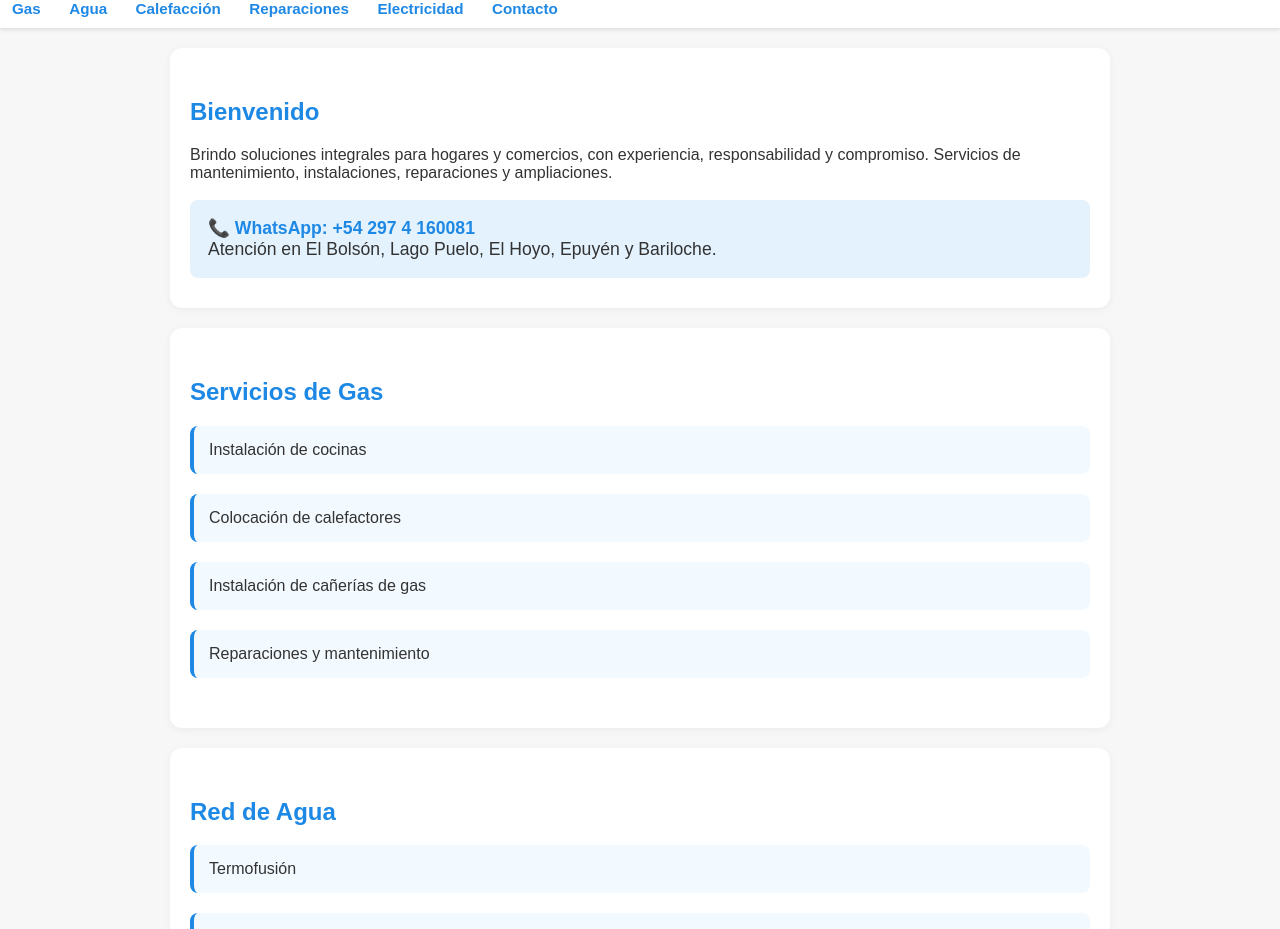
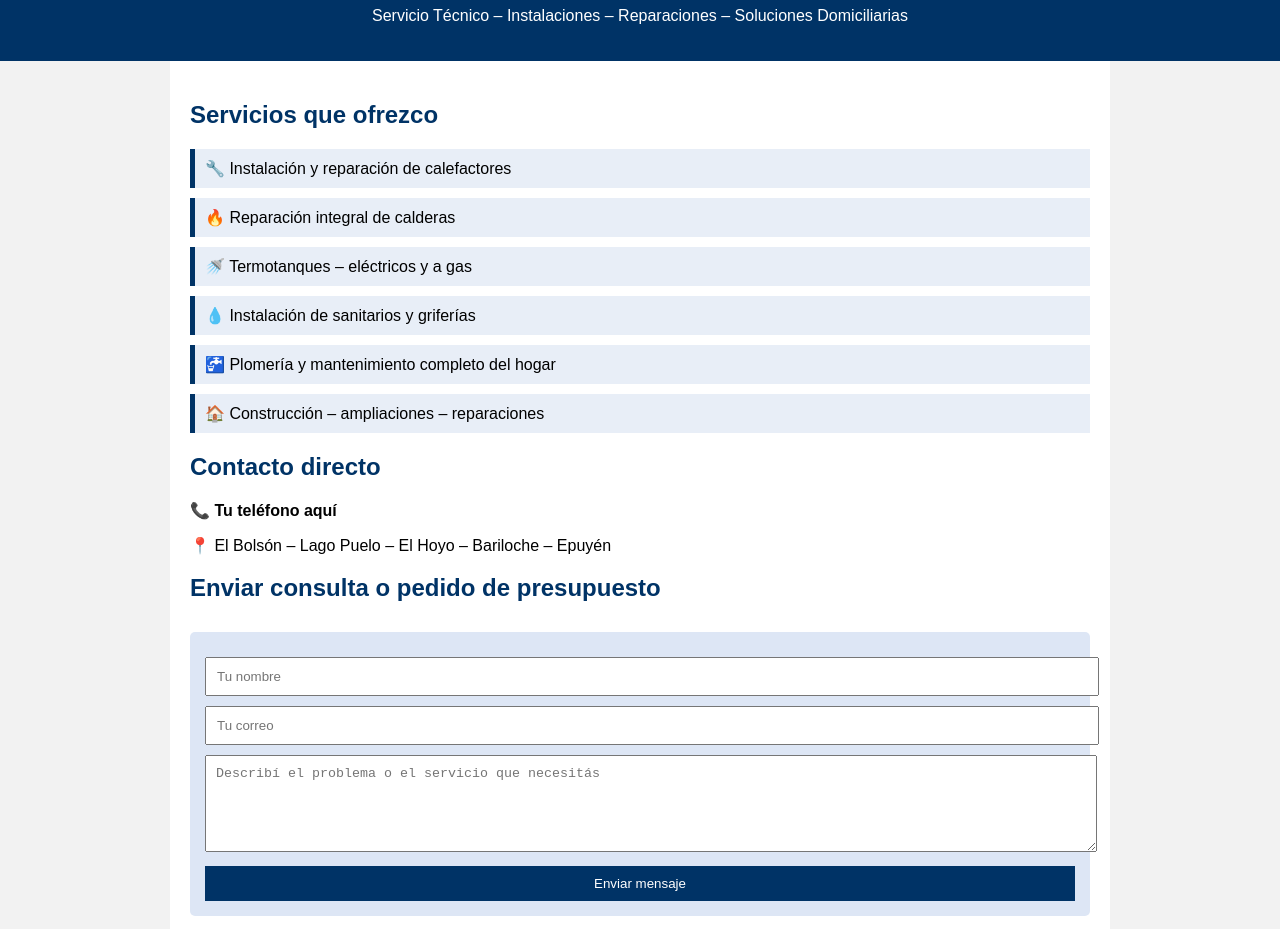
Before and after one commit to DamianServicios/DamianWeb, a plain HTML site: page index.html in a window 1280 px wide. Shown: the part 93-1022 px from the top of the page. Drawn offline with Linux system fonts and the light colour scheme.

Commit message:
index.html

```diff
--- a/index.html
+++ b/index.html
@@ -3,163 +3,91 @@
 <head>
     <meta charset="UTF-8">
     <meta name="viewport" content="width=device-width, initial-scale=1.0">
-    <title>Damian Servicio Técnico</title>
+    <title>Damián Mantenimiento del Hogar</title>
 
     <style>
         body {
+            font-family: Arial, sans-serif;
             margin: 0;
-            font-family: 'Arial', sans-serif;
-            background: #f7f7f7;
-            color: #333;
+            padding: 0;
+            background: #f2f2f2;
         }
-
         header {
-            background: #1e88e5;
+            background: #003366;
             color: white;
-            padding: 25px 15px;
+            padding: 20px;
             text-align: center;
-            font-size: 1.8em;
-            letter-spacing: 1px;
         }
-
-        nav {
-            background: white;
-            padding: 10px 0;
-            box-shadow: 0 2px 4px rgba(0,0,0,0.1);
-            position: sticky;
-            top: 0;
-            z-index: 1000;
+        h2 {
+            color: #003366;
         }
-
-        nav a {
-            margin: 0 12px;
-            text-decoration: none;
-            color: #1e88e5;
-            font-weight: bold;
-            font-size: 0.95em;
-        }
-
-        section {
-            padding: 30px 20px;
+        .contenedor {
             max-width: 900px;
             margin: auto;
             background: white;
-            margin-top: 20px;
-            border-radius: 12px;
-            box-shadow: 0 2px 10px rgba(0,0,0,0.05);
+            padding: 20px;
         }
-
-        h2 {
-            color: #1e88e5;
+        .servicio {
+            background: #e8eef7;
+            margin-bottom: 10px;
+            padding: 10px;
+            border-left: 5px solid #003366;
         }
-
-        .servicio {
-            margin-bottom: 20px;
+        form {
+            margin-top: 30px;
             padding: 15px;
-            border-left: 4px solid #1e88e5;
-            background: #f2f9ff;
-            border-radius: 8px;
+            background: #dde6f5;
+            border-radius: 5px;
         }
-
-        footer {
-            text-align: center;
-            padding: 20px;
-            margin-top: 40px;
-            color: #666;
+        input, textarea, button {
+            width: 100%;
+            margin-top: 10px;
+            padding: 10px;
         }
-
-        .contacto-box {
-            background: #e3f2fd;
-            padding: 18px;
-            border-radius: 8px;
-            margin-top: 18px;
-            font-size: 1.1em;
+        button {
+            background: #003366;
+            color: white;
+            border: none;
         }
-
-        .contacto-box b {
-            color: #1e88e5;
-        }
-
     </style>
 </head>
 
 <body>
 
 <header>
-    Damian Servicio Técnico
+    <h1>Damián Mantenimiento del Hogar</h1>
+    <p>Servicio Técnico – Instalaciones – Reparaciones – Soluciones Domiciliarias</p>
 </header>
 
-<nav>
-    <a href="#gas">Gas</a>
-    <a href="#agua">Agua</a>
-    <a href="#calefaccion">Calefacción</a>
-    <a href="#reparaciones">Reparaciones</a>
-    <a href="#electricidad">Electricidad</a>
-    <a href="#contacto">Contacto</a>
-</nav>
+<div class="contenedor">
 
-<section id="presentacion">
-    <h2>Bienvenido</h2>
-    <p>
-        Brindo soluciones integrales para hogares y comercios, con experiencia, responsabilidad y compromiso.
-        Servicios de mantenimiento, instalaciones, reparaciones y ampliaciones.
-    </p>
+    <h2>Servicios que ofrezco</h2>
 
-    <div class="contacto-box">
-        📞 <b>WhatsApp: +54 297 4 160081 </b><br>
-        Atención en El Bolsón, Lago Puelo, El Hoyo, Epuyén y Bariloche.
-    </div>
-</section>
+    <div class="servicio">🔧 Instalación y reparación de calefactores</div>
+    <div class="servicio">🔥 Reparación integral de calderas</div>
+    <div class="servicio">🚿 Termotanques – eléctricos y a gas</div>
+    <div class="servicio">💧 Instalación de sanitarios y griferías</div>
+    <div class="servicio">🚰 Plomería y mantenimiento completo del hogar</div>
+    <div class="servicio">🏠 Construcción – ampliaciones – reparaciones</div>
 
-<section id="gas">
-    <h2>Servicios de Gas</h2>
-    <div class="servicio">Instalación de cocinas</div>
-    <div class="servicio">Colocación de calefactores</div>
-    <div class="servicio">Instalación de cañerías de gas</div>
-    <div class="servicio">Reparaciones y mantenimiento</div>
-</section>
+    <h2>Contacto directo</h2>
+    <p>📞 <strong>Tu teléfono aquí</strong></p>
+    <p>📍 El Bolsón – Lago Puelo – El Hoyo – Bariloche – Epuyén</p>
 
-<section id="agua">
-    <h2>Red de Agua</h2>
-    <div class="servicio">Termofusión</div>
-    <div class="servicio">Instalación de tanques</div>
-    <div class="servicio">Reparación de pérdidas</div>
-    <div class="servicio">Ampliaciones y mantenimiento</div>
-</section>
+    <h2>Enviar consulta o pedido de presupuesto</h2>
 
-<section id="calefaccion">
-    <h2>Calefacción</h2>
-    <div class="servicio">Loza radiante</div>
-    <div class="servicio">Radiadores</div>
-    <div class="servicio">Calderas</div>
-    <div class="servicio">Termotanques</div>
-</section>
+    <form action="https://formsubmit.co/pallonevd@gmail.com" method="POST">
+        <input type="text" name="nombre" placeholder="Tu nombre" required>
+        <input type="email" name="email" placeholder="Tu correo" required>
+        <textarea name="mensaje" rows="5" placeholder="Describí el problema o el servicio que necesitás" required></textarea>
+        <button type="submit">Enviar mensaje</button>
 
-<section id="reparaciones">
-    <h2>Reparaciones Generales</h2>
-    <div class="servicio">Reparaciones domiciliarias</div>
-    <div class="servicio">Mantenimiento general</div>
-    <div class="servicio">Ampliaciones del hogar</div>
-</section>
+        <!-- Seguridad FormSubmit -->
+        <input type="hidden" name="_captcha" value="false">
+        <input type="hidden" name="_template" value="box">
+    </form>
 
-<section id="electricidad">
-    <h2>Electricidad</h2>
-    <div class="servicio">Instalaciones eléctricas</div>
-    <div class="servicio">Colocación de luminarias</div>
-    <div class="servicio">Reparaciones</div>
-</section>
-
-<section id="contacto">
-    <h2>Contacto</h2>
-    <p>Envíe su consulta o pedido de presupuesto vía WhatsApp:</p>
-    <div class="contacto-box">
-        📞 <b>WhatsApp: +54 9 294 430 2685</b>
-    </div>
-</section>
-
-<footer>
-    © 2026 - Damian Servicio Técnico. Todos los derechos reservados.
-</footer>
+</div>
 
 </body>
 </html>
```
